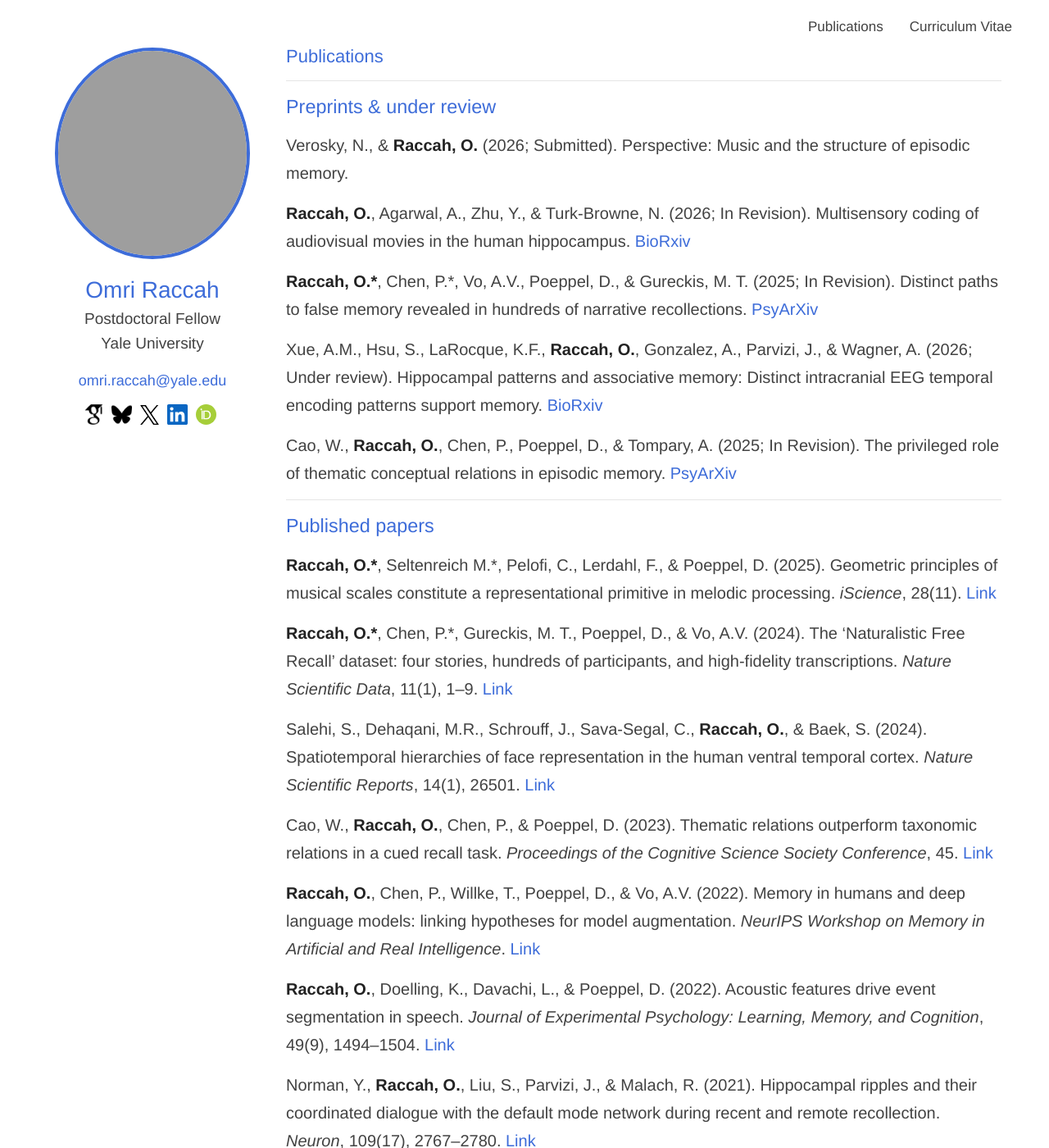
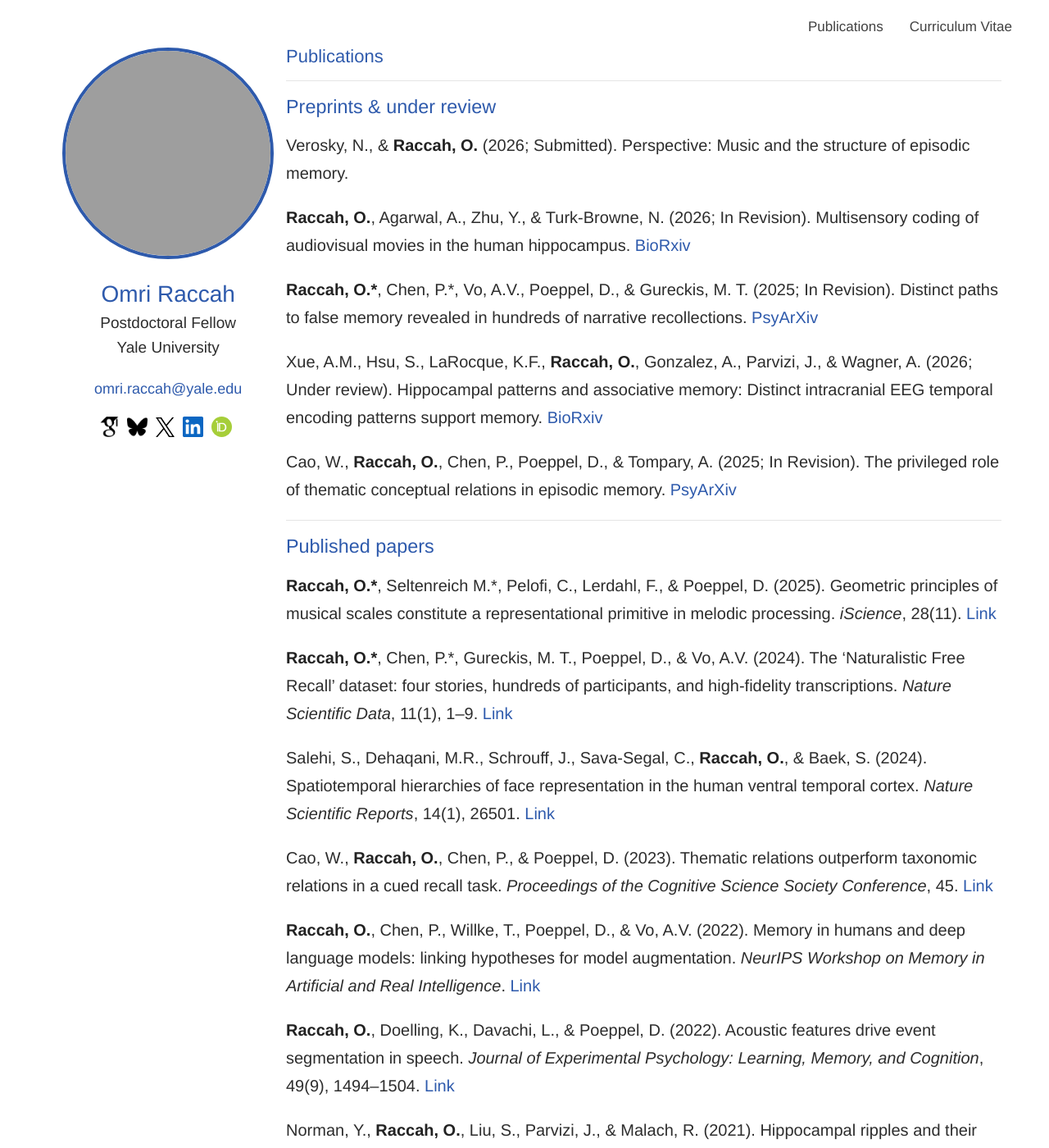
Before and after one commit to omriraccah/omriraccah.github.io, a Jekyll site: the page built from publications.md, in a window 1280 px wide and 1400 px high. Shown: the whole window at 82% size. Built offline with Jekyll 4.4.1, drawn with Linux system fonts in a browser that asks for light colours; our own code applies the rules of GitHub Pages for plain Markdown files; grey boxes are pictures that could not be loaded.

Commit message:
Visual polish: refined blue, richer text, more whitespace, photo hover
- Body text color: #424242 → #2d2d2d (richer)
- Heading/link blue: #3D6CD9 → #2E5AAC (more refined)
- Paragraph spacing increased for breathing room
- Profile photo: subtle scale + shadow on hover
- Sidebar width: 20% → 23% for better balance

Co-Authored-By: Claude Opus 4.6 (1M context) <noreply@anthropic.com>

```diff
--- a/_sass/jekyll-theme-minimal.scss
+++ b/_sass/jekyll-theme-minimal.scss
@@ -4,22 +4,22 @@ body {
   background-color: #ffffff;
   padding: 50px;
   font: 18px/1.6 "Helvetica Neue", Helvetica, Arial, sans-serif;
-  color:#424242;
+  color:#2d2d2d;
   font-weight:400;
 }
 
 h1 {
-  color:#3D6CD9;
+  color:#2E5AAC;
   margin:0 0 6px;
 }
 
 h2, h3, h4, h5, h6 {
-  color:#3D6CD9;
+  color:#2E5AAC;
   margin:0 0 18px;
 }
 
 p, ul, ol, table, pre, dl {
-  margin:0 0 15px;
+  margin:0 0 20px;
 }
 
 h1, h2, h3 {
@@ -35,34 +35,34 @@ h1 {
 h2 {
   font-size:22px;
   font-weight:400 !important;
-  color:#3D6CD9;
+  color:#2E5AAC;
 }
 
 h3, h4, h5, h6 {
-  color:#3D6CD9;
+  color:#2E5AAC;
   font-weight:400 !important;
 }
 
 a {
-  color:#3D6CD9;
+  color:#2E5AAC;
   text-decoration:none;
   font-weight:400;
 }
 
 a:hover, a:focus {
-  color:#163F9E;
+  color:#1D4280;
   font-weight:400 !important;
 }
 
 a small {
   font-size:14px;
-  color:#3D6CD9;
+  color:#2E5AAC;
   margin-top:30px;
   display:block;
 }
 
 a:hover small {
-  color:#3D6CD9;
+  color:#2E5AAC;
 }
 
 .wrapper {
@@ -118,11 +118,17 @@ header > img {
   width: 250px;
   height: 250px;
   object-fit: cover;
-  border: 4px solid #3D6CD9;
+  border: 4px solid #2E5AAC;
+  transition: transform 0.3s ease, box-shadow 0.3s ease;
+}
+
+header > img:hover {
+  transform: scale(1.03);
+  box-shadow: 0 4px 20px rgba(46, 90, 172, 0.2);
 }
 
 header {
-  width:20%;
+  width:23%;
   float:left;
   position:fixed;
   text-align: center;
@@ -331,7 +337,7 @@ footer {
       left: 0;
       width: 0%;
       height: 2px;
-      background-color: #3D6CD9;
+      background-color: #2E5AAC;
       border-radius: 9999px;
       transition: width 0.5s;
     }
```
